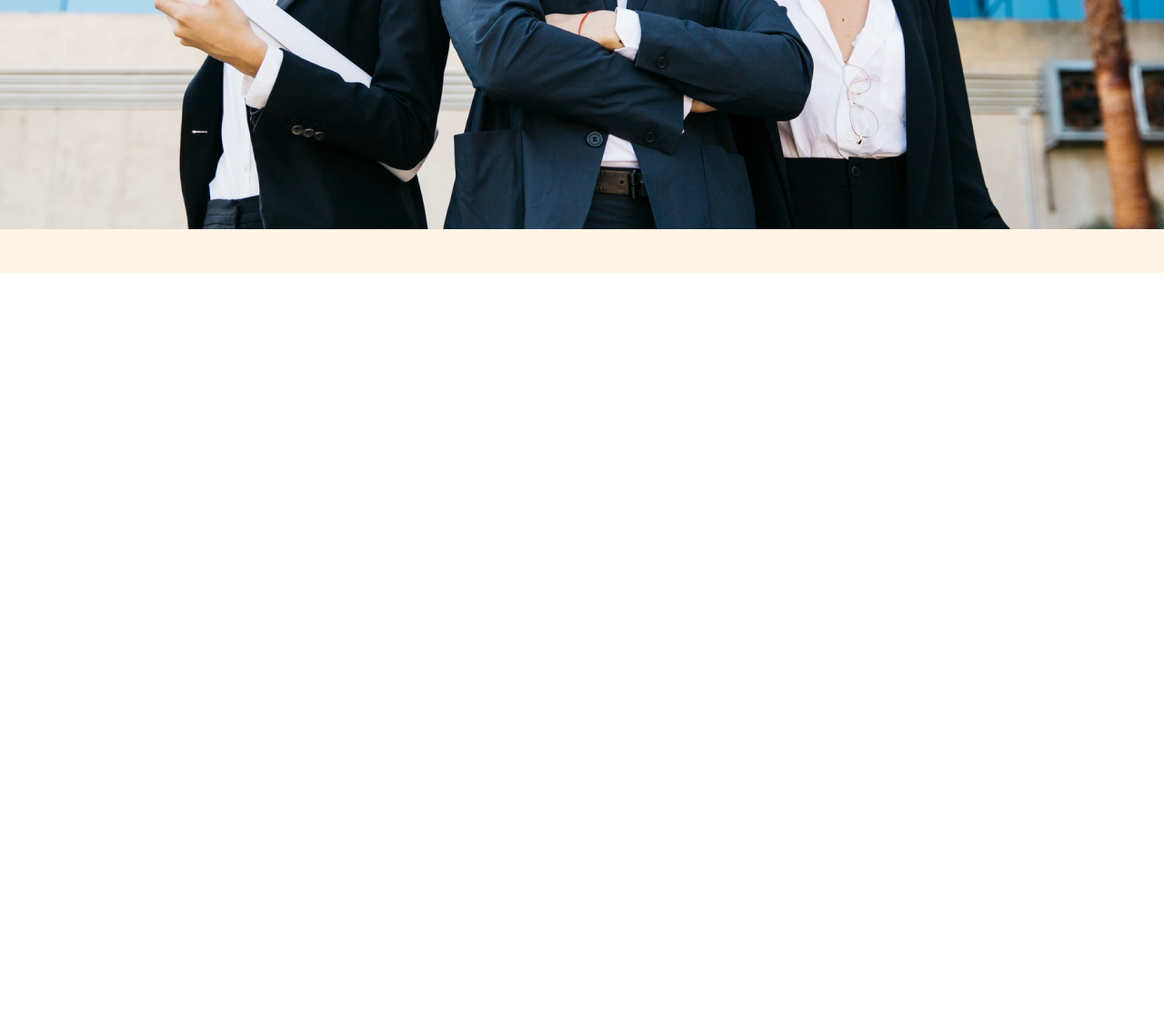
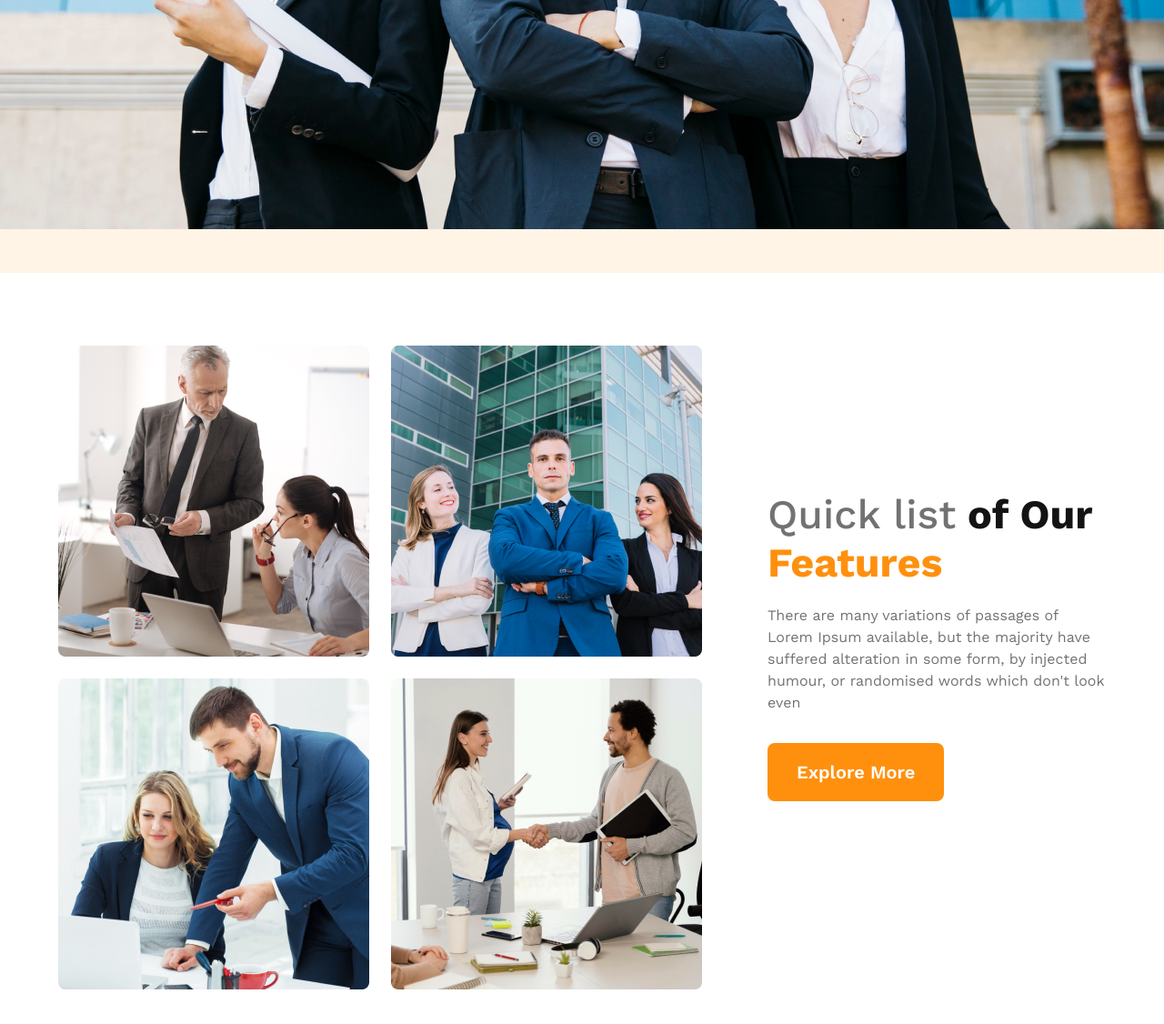
Before and after one commit to aminurjs/g3-architects, a plain HTML site: page index.html in a window 1280 px wide. Shown: the part 1002-2128 px from the top of the page at 91% size. Before the commit the page ends 1302 px from the top, so only its background shows below. Drawn offline with nearby package versions, Linux system fonts and the light colour scheme.

Commit message:
Teams area complete

```diff
--- a/index.html
+++ b/index.html
@@ -36,9 +36,23 @@
 
             <img src="images/banner.png" alt="">
         </section>
-
+        <!-- Banner area end -->
     </header>
+    <!-- Header Area Complete -->
     <main>
+        <section class="teams container">
+            <div class="teams_img">
+                <img src="images/team1.png" alt="">
+                <img src="images/team2.png" alt="">
+                <img src="images/team3.png" alt="">
+                <img src="images/team4.png" alt="">
+            </div>
+            <div class="teams_content">
+                <h2><span class="quick_list">Quick list</span> of Our <div class="featured"> Features</div></h2>
+                <p>There are many variations of passages of Lorem Ipsum available, but the majority have suffered alteration in some form, by injected humour, or randomised words which don't look even</p>
+                <button class="primary_btn">Explore More</button>
+            </div>
+        </section>
 
     </main>
     <footer>
--- a/styles/style.css
+++ b/styles/style.css
@@ -81,7 +81,41 @@ nav ul li a{
     margin-bottom: 1.8rem;
 }
 
-
+/* Teams section styles here */
+section.teams{
+    display: flex;
+    align-items: center;
+    justify-content: center;
+    padding: 5rem 4rem 7rem;
+    gap: 4.5rem;
+}
+section.teams .teams_img{
+    display: grid;
+    grid-template-columns: repeat(2, 1fr);
+    gap: 1.5rem;
+}
+section.teams .teams_content{
+    max-width: 540px;
+}
+section.teams .teams_content h2{
+    color: #131313;
+    font-size: 2.8rem;
+    font-weight: 700;
+    margin-bottom: 1.25rem;
+}
+section.teams .teams_content h2 .quick_list{
+    color: #727272;
+    font-weight: 500;
+}
+section.teams .teams_content h2 .featured{
+    color: #FF900E;
+}
+section.teams .teams_content p{
+    color: #727272;
+    font-size: 1rem;
+    line-height: 1.5rem;
+    margin-bottom: 2rem;
+}
 
 
 
@@ -110,6 +144,10 @@ nav ul li a{
         max-width: 100%;
     }
     .banner_content h1 {
-        font-size: 2.8rem;
+        font-size: 2.5rem;
+    }
+    .primary_btn {
+        padding: 1rem 2rem;
+        font-size: 1rem;
     }
 }
```
